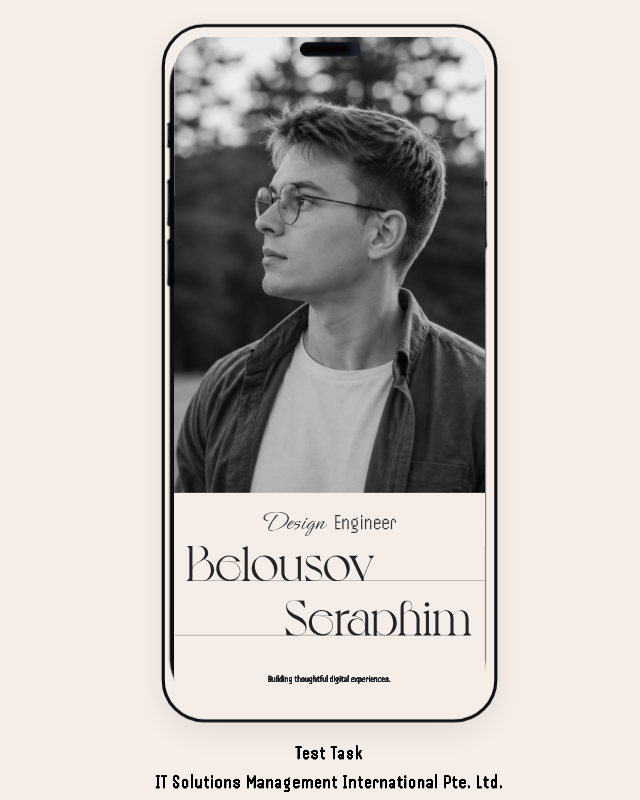
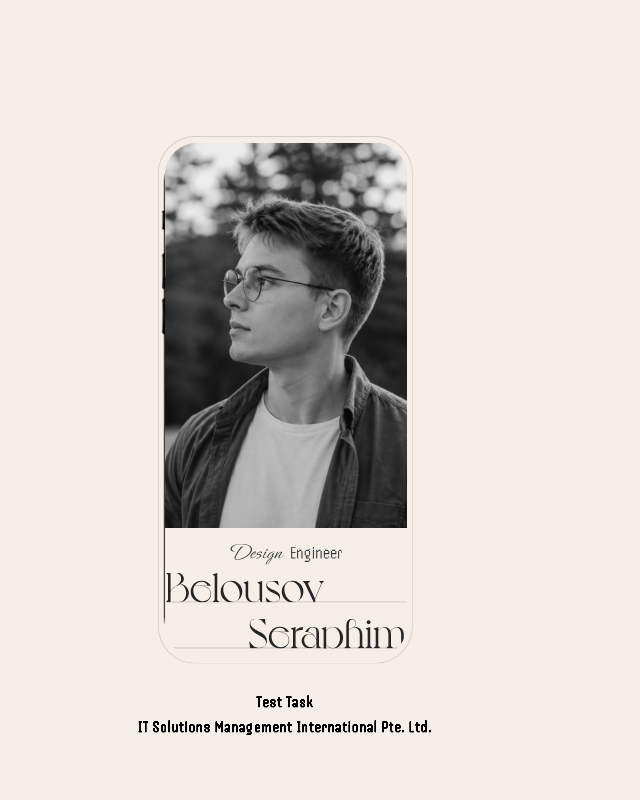
Before and after one commit to Allodriell/Test, a Vue app: page / in a window 1280 px wide. Shown: the whole page, without its empty margins (355-995 px from the left). Built offline with nearby package versions, Linux system fonts and the light colour scheme.

Commit message:
Match desktop mockup scene

```diff
--- a/src/App.vue
+++ b/src/App.vue
@@ -368,14 +368,20 @@ let motionListener;
 let frameQuery;
 let frameListener;
 
+const demoMetrics = {
+  width: 1920,
+  height: 1080,
+};
+const framedHeroHeight = 852;
+
 const currentCase = computed(() => cases[current.value]);
 const behindCase = computed(() => cases[behindIndex.value]);
 const casePageLabel = computed(() => `${current.value + 1}/${cases.length}`);
 
 const demoShellStyle = computed(() => ({
   "--device-scale": deviceScale.value.toFixed(3),
-  "--device-width": `${(425 * deviceScale.value).toFixed(2)}px`,
-  "--device-height": `${(952 * deviceScale.value).toFixed(2)}px`,
+  "--device-width": `${(demoMetrics.width * deviceScale.value).toFixed(2)}px`,
+  "--device-height": `${(demoMetrics.height * deviceScale.value).toFixed(2)}px`,
 }));
 
 const heroShellStyle = computed(() => {
@@ -450,13 +456,11 @@ function getRelativeTop(element) {
 }
 
 function updateDeviceScale() {
-  const frameWidth = 425;
-  const frameHeightWithCaption = 952;
-  const availableWidth = Math.max(320, window.innerWidth - 56);
-  const availableHeight = Math.max(560, window.innerHeight - 48);
-  const nextScale = Math.min(1, availableWidth / frameWidth, availableHeight / frameHeightWithCaption);
+  const availableWidth = Math.max(320, window.innerWidth);
+  const availableHeight = Math.max(560, window.innerHeight);
+  const nextScale = Math.min(availableWidth / demoMetrics.width, availableHeight / demoMetrics.height);
 
-  deviceScale.value = clamp(nextScale, 0.62, 1);
+  deviceScale.value = clamp(nextScale, 0.34, 1.5);
 }
 
 function setupFramePreference() {
@@ -725,7 +729,7 @@ function updateScrollMotion() {
   const viewport = getMotionViewportHeight();
 
   if (hero.value && heroShell.value) {
-    const fullHeight = Math.max(viewport, 548);
+    const fullHeight = isFrameScrollerActive() ? framedHeroHeight : Math.max(viewport, 548);
     const foldedHeight = Math.min(548, fullHeight);
     const foldDistance = Math.max(1, fullHeight - foldedHeight);
     const progress = reduceMotion.value ? 0 : clamp(getScrollTop() / foldDistance, 0, 1);
--- a/src/styles.css
+++ b/src/styles.css
@@ -852,7 +852,7 @@ img {
     min-height: 100svh;
     display: grid;
     place-items: center;
-    padding: 24px;
+    padding: 0;
     overflow: hidden;
     background: var(--paper);
   }
@@ -864,15 +864,19 @@ img {
   }
 
   .demo-device__inner {
-    width: 425px;
+    position: relative;
+    width: 1920px;
+    height: 1080px;
     transform: scale(var(--device-scale, 1));
-    transform-origin: top center;
+    transform-origin: top left;
   }
 
   .phone-frame {
-    position: relative;
-    width: 425px;
-    height: 884px;
+    position: absolute;
+    left: 769px;
+    top: 144px;
+    width: 382px;
+    height: 791px;
   }
 
   .phone-frame::after {
@@ -880,11 +884,8 @@ img {
     position: absolute;
     inset: 0;
     z-index: 4;
-    border: 4px solid #111;
-    border-radius: 54px;
-    box-shadow:
-      inset 0 0 0 1px rgba(255, 255, 255, 0.22),
-      0 12px 36px rgba(0, 0, 0, 0.08);
+    border-radius: 56px;
+    box-shadow: inset 0 0 0 1px rgba(0, 0, 0, 0.18);
     pointer-events: none;
   }
 
@@ -902,13 +903,13 @@ img {
   .phone-frame__screen {
     position: absolute;
     z-index: 2;
-    left: 16px;
-    top: 16px;
-    width: 393px;
-    height: 852px;
+    left: 11px;
+    top: 10px;
+    width: 362px;
+    height: 772px;
     overflow-x: hidden;
     overflow-y: auto;
-    border-radius: 44px;
+    border-radius: 48px;
     background: var(--paper);
     scrollbar-width: none;
     overscroll-behavior: contain;
@@ -920,33 +921,26 @@ img {
   }
 
   .phone-frame__island {
-    position: absolute;
-    left: 50%;
-    top: 23px;
-    z-index: 5;
-    display: block;
-    width: 76px;
-    height: 18px;
-    transform: translateX(-50%);
-    border-radius: 999px;
-    background: #050505;
-    box-shadow: inset -10px 0 10px rgba(74, 94, 129, 0.36);
-    pointer-events: none;
+    display: none;
   }
 
   .phone-frame__screen .card-page {
-    width: 100%;
+    width: 393px;
     min-height: 100%;
-    margin: 0;
+    margin: 0 0 0 -15px;
     box-shadow: none;
   }
 
   .demo-caption {
+    position: absolute;
+    left: 50%;
+    top: 978px;
     display: flex;
     flex-direction: column;
     gap: 7px;
     align-items: center;
-    margin-top: 24px;
+    margin: 0;
+    transform: translateX(-50%);
     color: #000;
     font-family: "Handjet Local", "Roboto Mono Local", monospace;
     font-size: 24px;
```
